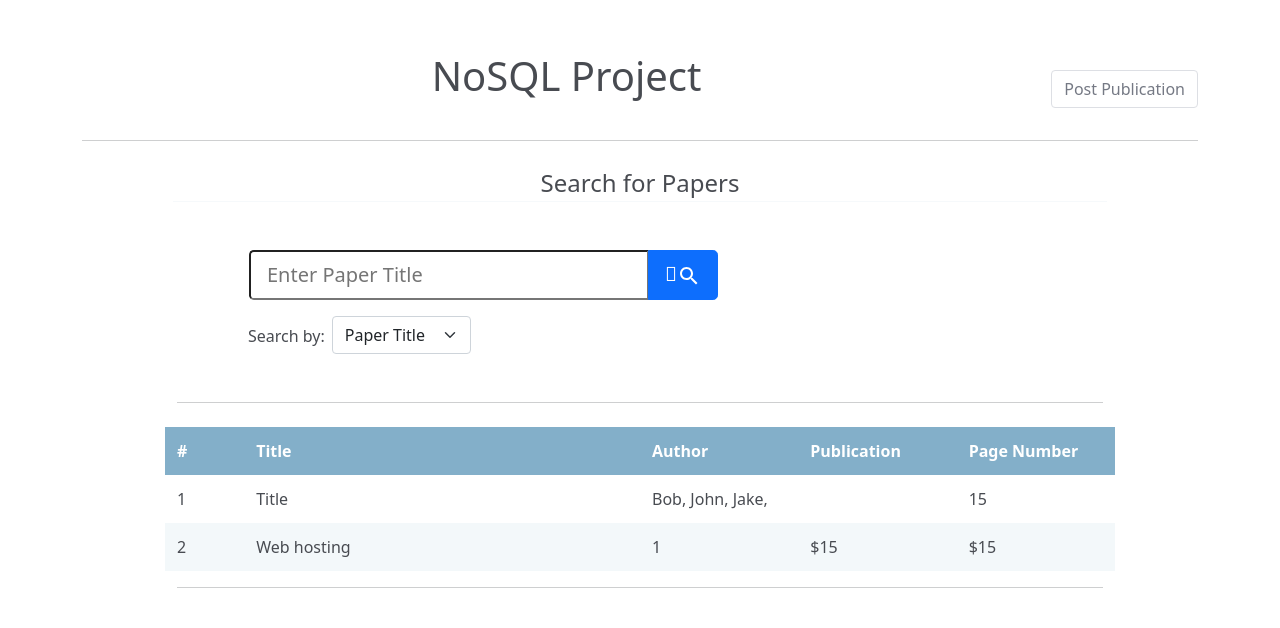
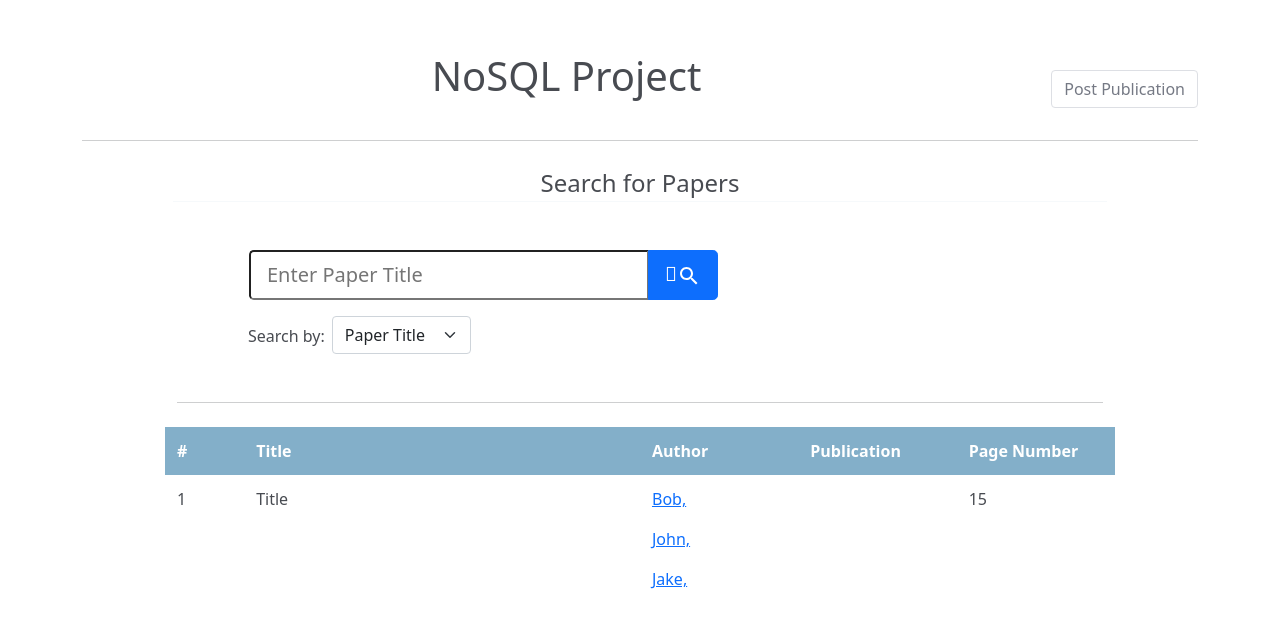
Before and after one commit to IJoseph2021/NoSQLProject, a React (Create React App) app in the folder frontend/: page / in a window 1280 px wide. Shown: the top 628 px of the page. Built offline with nearby package versions, Linux system fonts and the light colour scheme.

Commit message:
link router

```diff
--- a/frontend/src/Components/SearchBar.js
+++ b/frontend/src/Components/SearchBar.js
@@ -1,6 +1,7 @@
 import React from 'react'
 import SearchIcon from "@material-ui/icons/Search";
 import './SearchBar.css'
+import { Link } from 'react-router-dom'
 import CloseIcon from "@material-ui/icons/Close";
 
 export class SearchBar extends React.Component {
@@ -23,6 +24,12 @@ export class SearchBar extends React.Component {
     }
 
 
+
+    async searchByAuthor(){
+
+    }
+
+
     renderList(){
         return <>
 				<div className="dataResult">
@@ -35,9 +42,9 @@ export class SearchBar extends React.Component {
                                     {
                                         paper.authors.map((name) => {
                                             return<>
-                                                <a>
-                                                    {name+ ", "}
-                                                </a>
+                                                <p >
+                                                  <Link to={`/viewAuthor/${name}`} > {name+ ", "} </Link>
+                                                </p>
                                             </>
                                         })
                                     }
@@ -154,13 +161,6 @@ export class SearchBar extends React.Component {
                     <div class="text-95 text-secondary-d3">
                         {this.renderList()}
 
-                        <div class="row mb-2 mb-sm-0 py-25 bgc-default-l4">
-                            <div class="d-none d-sm-block col-1">2</div>
-                            <div class="col-9 col-sm-5">Web hosting</div>
-                            <div class="d-none d-sm-block col-2">1</div>
-                            <div class="d-none d-sm-block col-2 text-95">$15</div>
-                            <div class="col-2 text-secondary-d2">$15</div>
-                        </div>
 
                     </div>
 
--- a/frontend/src/Components/ViewAuthor.js
+++ b/frontend/src/Components/ViewAuthor.js
@@ -1,11 +1,9 @@
-import React from 'react'
+import React, { useState, useEffect, } from 'react'
+import { useParams } from 'react-router-dom'
 
 
-export class ViewAuthor extends React.Component {
-
-    state = {
-
-    }
+export const ViewAuthor = () => {
+    const params = useParams();
 
 
 
@@ -14,12 +12,15 @@ export class ViewAuthor extends React.Component {
 
 
 
-    render () {
-        return <>
 
 
-        </>
-    }
+        return (
+            <div>
+                {params.name}
+            </div>
+
+        );
+
 }
 
 
--- a/frontend/src/Routing.jsx
+++ b/frontend/src/Routing.jsx
@@ -2,6 +2,7 @@ import React from "react";
 import { BrowserRouter as Router, Route, Routes } from 'react-router-dom';
 import { SearchBar } from './Components/SearchBar'
 import { PostPaper } from './Components/PostPaper'
+import { ViewAuthor } from './Components/ViewAuthor'
 
 
 export default function Routing({ appProps }) {
@@ -10,6 +11,7 @@ export default function Routing({ appProps }) {
 			<Routes>
 				<Route path="/" exact element={<SearchBar />} />
                 <Route path="/postPaper" exact element={<PostPaper/> }/>
+				<Route path="/viewAuthor/:name" element = {<ViewAuthor/>} />
 			</Routes>
 		</Router>
 	);
```
